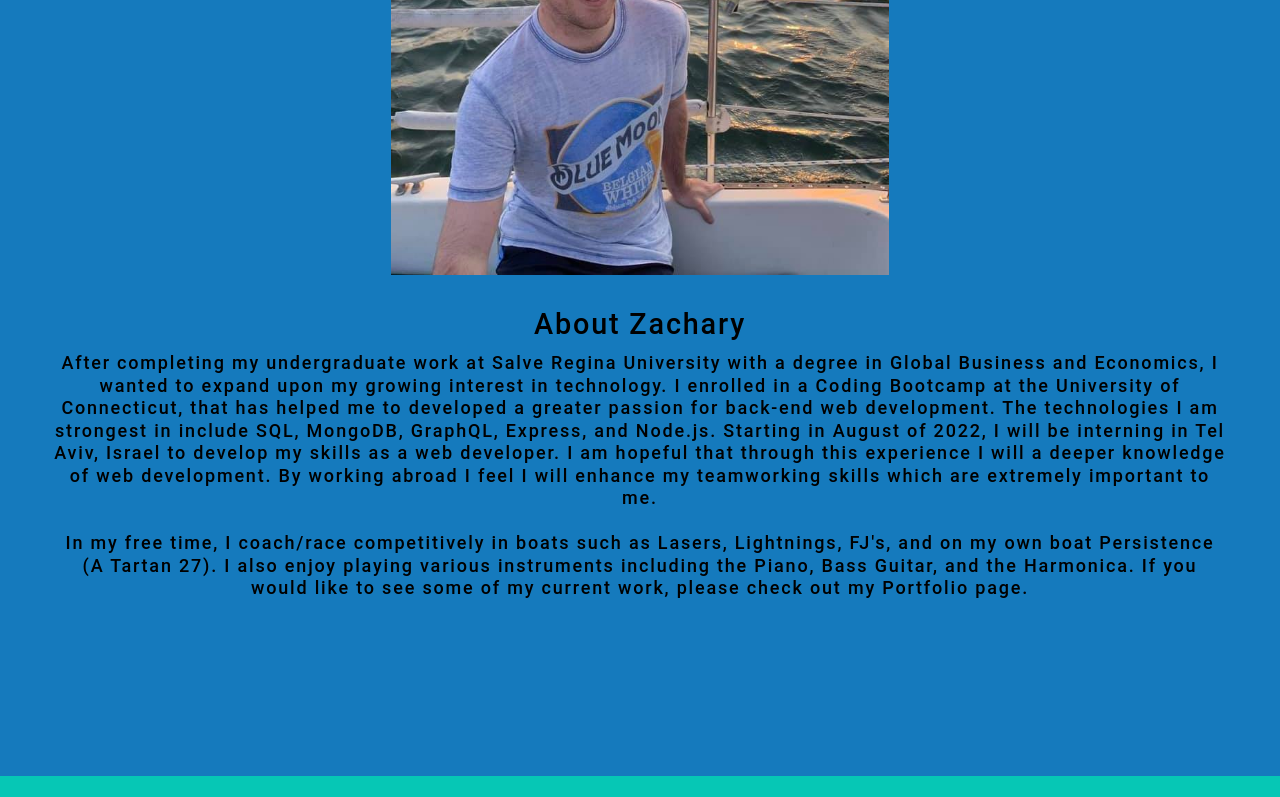
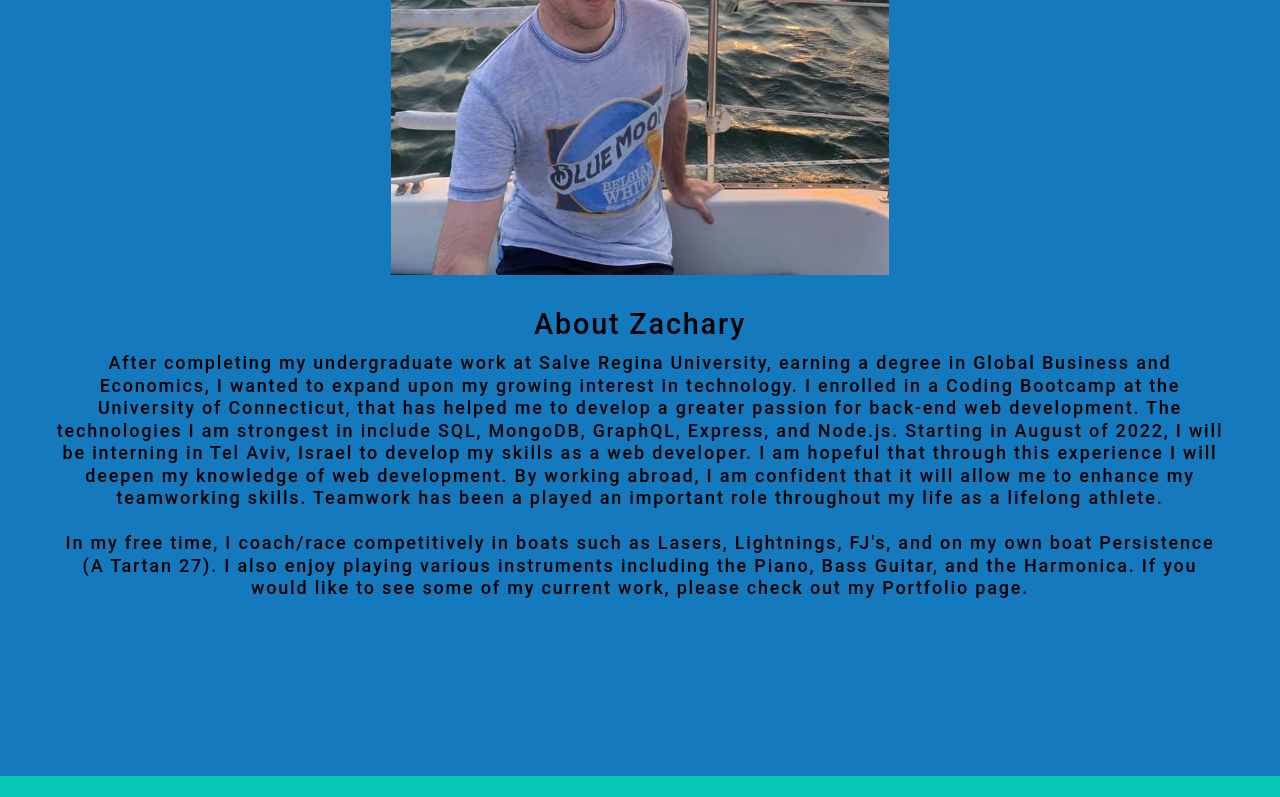
Before and after one commit to Zachsteuer98/steuer-react-portfolio, a React (Create React App) app: page / in a window 1280 px wide. Shown: the part 398-1195 px from the top of the page. Built offline with nearby package versions, Linux system fonts and the light colour scheme.

Commit message:
edited about page content

```diff
--- a/src/components/About/index.js
+++ b/src/components/About/index.js
@@ -16,9 +16,9 @@ function About() {
         <div className="about-div">
           <h4 className= "about-title">About Zachary</h4>
         </div>
-        <h6 id="about" className="about"> After completing my undergraduate work at Salve Regina University with a degree in Global Business and Economics, I wanted to expand upon my growing interest in technology.  I enrolled in a Coding Bootcamp at the University of Connecticut, that has helped me to developed a
+        <h6 id="about" className="about"> After completing my undergraduate work at Salve Regina University, earning a degree in Global Business and Economics, I wanted to expand upon my growing interest in technology.  I enrolled in a Coding Bootcamp at the University of Connecticut, that has helped me to develop a
           greater passion for back-end web development. The technologies I am strongest in include SQL, MongoDB, GraphQL, Express, and Node.js.
-          Starting in August of 2022, I will be interning in Tel Aviv, Israel to develop my skills as a web developer. I am hopeful that through this experience I will a deeper knowledge of web development. By working abroad I feel I will enhance my teamworking skills which are extremely important to me. <br></br> <br></br>In my free time, I coach/race competitively in boats such as Lasers, Lightnings, FJ's, and on my own boat Persistence (A Tartan 27). I also enjoy playing various instruments including the Piano, Bass Guitar, and the Harmonica. If you would like to see some of my current work, please check out my Portfolio page.</h6>
+          Starting in August of 2022, I will be interning in Tel Aviv, Israel to develop my skills as a web developer. I am hopeful that through this experience I will deepen my knowledge of web development. By working abroad, I am confident that it will allow me to enhance my teamworking skills. Teamwork has been a played an important role throughout my life as a lifelong athlete. <br></br> <br></br>In my free time, I coach/race competitively in boats such as Lasers, Lightnings, FJ's, and on my own boat Persistence (A Tartan 27). I also enjoy playing various instruments including the Piano, Bass Guitar, and the Harmonica. If you would like to see some of my current work, please check out my Portfolio page.</h6>
       </div>
     </section>
   );
```
